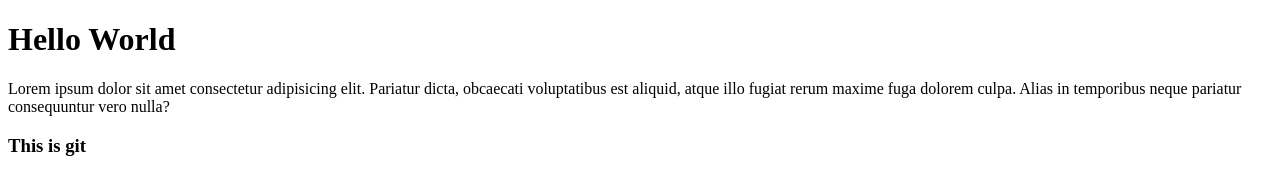
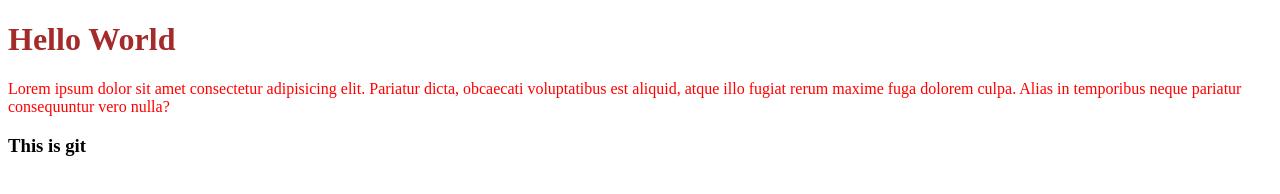
Before and after one commit to jmbaka/Gittutorial, a plain HTML site: page index.html in a window 1280 px wide. Drawn offline with Linux system fonts and the light colour scheme.

Commit message:
add some style

```diff
--- a/index.html
+++ b/index.html
@@ -7,8 +7,8 @@
     <title>Git & GitHub</title>
 </head>
 <body>
- <h1>Hello World </h1>
- <p>Lorem ipsum dolor sit amet consectetur adipisicing elit. Pariatur dicta, obcaecati voluptatibus est aliquid, atque illo fugiat rerum maxime fuga dolorem culpa. Alias in temporibus neque pariatur consequuntur vero nulla?
+ <h1 style="color: brown;">Hello World </h1>
+ <p style="color: red;">Lorem ipsum dolor sit amet consectetur adipisicing elit. Pariatur dicta, obcaecati voluptatibus est aliquid, atque illo fugiat rerum maxime fuga dolorem culpa. Alias in temporibus neque pariatur consequuntur vero nulla?
  </p>
  <h3>This is git</h3>
 </body>
```
